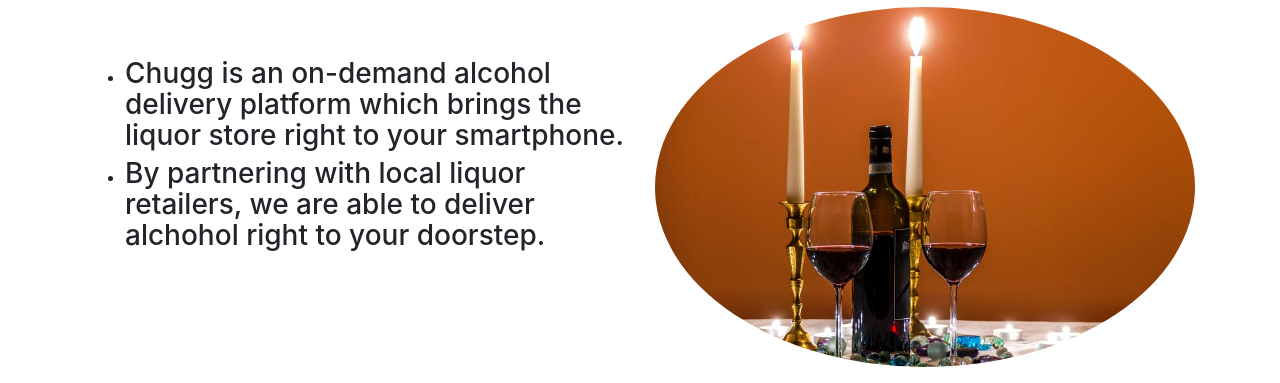
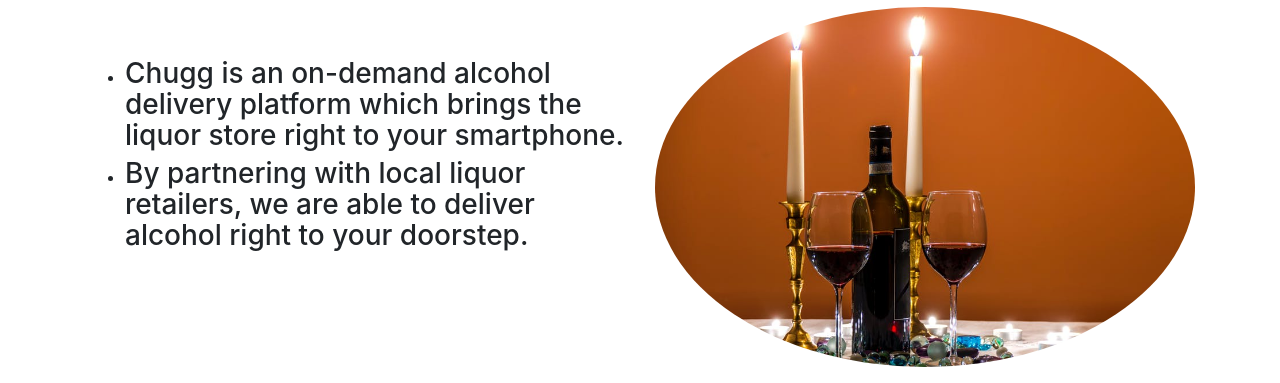
Before and after one commit to csevere/chugg_final, a website: page src/about.html in a window 1280 px wide. Shown: the part 62-445 px from the top of the page. Drawn offline with Linux system fonts and the light colour scheme; some packages are replaced by stand-ins of ours; a script that the page names is missing; files whose address does not match are found by name.

Commit message:
spelling errors

```diff
--- a/src/about.html
+++ b/src/about.html
@@ -56,7 +56,7 @@
                         </li>
 
                         <li>
-                            <h3>By partnering with local liquor retailers, we are able to deliver alchohol right to your doorstep.</h3>
+                            <h3>By partnering with local liquor retailers, we are able to deliver alcohol right to your doorstep.</h3>
                         </li>
                     </ul>
                 </div>
```
